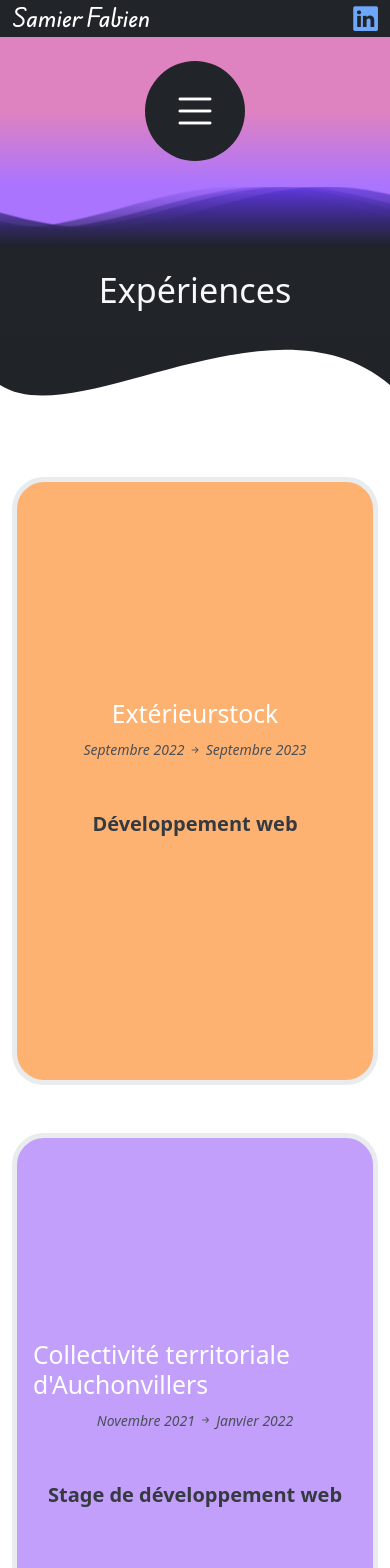
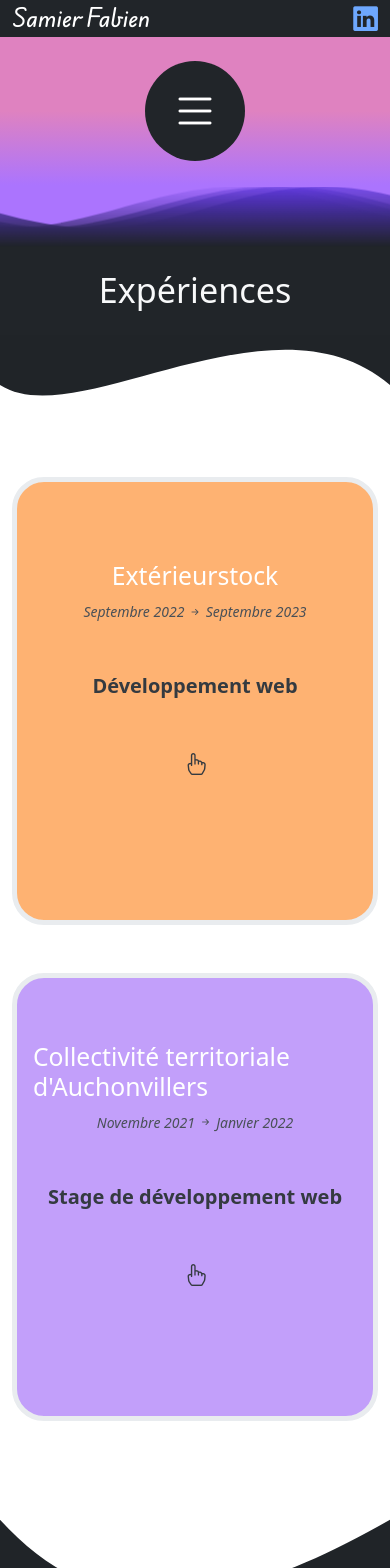
Before and after one commit to samier-fabien/samier_fabien_cv, a React (Vite) app: page /experiences in a window 390 px wide. Shown: the top 1568 px of the page. Built offline with nearby package versions, Linux system fonts and the light colour scheme.

Commit message:
Expériences: Adaptation au format mobile + changement incitation au clique sur les DoubleSidedCard se fait à l'aide d'une icône animée

```diff
--- a/src/css/doubleSidedCard.css
+++ b/src/css/doubleSidedCard.css
@@ -2,18 +2,8 @@
   transform-origin: center; /* définir l'origine de la rotation au centre */
   transition: transform 0.5s; /* animation de 0.5 secondes pour la rotation */
   cursor: pointer;
-  animation: rippleEffect 1.5s infinite ease-out;
 }
 
 .card-flip {
   transform: rotate3d(0, 1, 0, 360deg); /* rotation de 180 degrés */
 }
-
-@keyframes rippleEffect {
-  0% {
-    box-shadow: 0 0 0 0 rgba(199, 199, 199, 0.7);
-  }
-  100% {
-    box-shadow: 0 0 0 20px rgba(255, 0, 0, 0);
-  }
-}
--- /dev/null
+++ b/src/css/experiences.css
@@ -0,0 +1,49 @@
+@media (max-width: 576px) {
+  .list-elements-resize {
+    font-size: 0.7em !important;
+    padding: 0.4em !important;
+  }
+}
+
+.thumb-icon {
+  padding: 2rem;
+  font-size: 1.5rem;
+  animation: clickEffect 2s infinite;
+  cursor: pointer;
+}
+
+@keyframes clickEffect {
+  0% {
+    transform: scale(1) translateY(0);
+  }
+  75% {
+    transform: scale(1) translateY(0);
+  }
+  95% {
+    transform: scale(0.9) translateY(-4px);
+  }
+  100% {
+    transform: scale(1) translateY(0);
+  }
+}
+
+.ripple {
+  border-radius: 100%;
+  position: absolute;
+  width: 0.3rem;
+  height: 0.3rem;
+  top: 2.3rem;
+  left: 2.375rem;
+  animation: rippleEffect 2s infinite ease-out 1.9s;
+}
+
+@keyframes rippleEffect {
+  0% {
+    box-shadow: 0 0 0 0 rgba(96, 96, 96, 0.286);
+  }
+  25% {
+    box-shadow: 0 0 0 20px rgba(255, 0, 0, 0);
+  }
+  100% {
+  }
+}
--- a/src/routes/Experiences.jsx
+++ b/src/routes/Experiences.jsx
@@ -1,11 +1,33 @@
-import React from "react";
+import React, { useState, useEffect } from "react";
 import Transition from "../components/Transition";
 import FooterTransition from "../components/FooterTransition";
 import DoubleSidedCard from "../components/DoubleSidedCard";
 import SingleColContainer from "../components/SingleColContainer";
 import ListGroup from "../components/ListGroup";
+import "../css/experiences.css";
 
 export default function Experiences() {
+  const [singleColContainerHeight, setSingleColContainerHeight] = useState("initial");
+
+  useEffect(() => {
+    window.addEventListener("resize", handleResize);
+    handleResize();
+
+    return () => {
+      window.removeEventListener("resize", handleResize);
+    };
+  }, []);
+
+  function handleResize() {
+    if (window.innerWidth <= 576) {
+      setSingleColContainerHeight("28rem");
+      console.log("resize 30rem");
+    } else {
+      setSingleColContainerHeight("38rem");
+      console.log("resize 38rem");
+    }
+  }
+
   return (
     <>
       <div className="container-fluid py-4 text-center bg-dark text-light">
@@ -18,7 +40,7 @@ export default function Experiences() {
         transitionContainerClasses="bg-white"
         transitionFillColor="#202428"
       />
-      <SingleColContainer minHeight="38rem">
+      <SingleColContainer minHeight={singleColContainerHeight}>
         <DoubleSidedCard
           otherSide={
             <div className="d-flex flex-column align-items-center justify-content-center h-100">
@@ -37,7 +59,7 @@ export default function Experiences() {
                   "Rédaction d'articles sur les diverses technologies rencontrées et employées avec",
                   "Onenote en guise de base de connaissances",
                 ]}
-                listElementsCssClasses="border-indigo-100 text-gray-800"
+                listElementsCssClasses="border-indigo-100 text-gray-800 list-elements-resize"
                 listCssClasses="list-group-flush"
               />
             </div>
@@ -54,10 +76,13 @@ export default function Experiences() {
               </em>
             </p>
             <p className="card-text text-gray-800 lead fw-bold">Développement web</p>
+            <i className="bi bi-hand-index thumb-icon text-gray-800">
+              <span className="ripple"></span>
+            </i>
           </div>
         </DoubleSidedCard>
       </SingleColContainer>
-      <SingleColContainer minHeight="38rem">
+      <SingleColContainer minHeight={singleColContainerHeight}>
         <DoubleSidedCard
           otherSide={
             <div className="d-flex flex-column align-items-center justify-content-center h-100">
@@ -73,7 +98,7 @@ export default function Experiences() {
                   "Modélisation UML",
                   "Tests unitaires",
                 ]}
-                listElementsCssClasses="border-indigo-100 text-gray-800"
+                listElementsCssClasses="border-indigo-100 text-gray-800 list-elements-resize"
                 listCssClasses="list-group-flush"
               />
             </div>
@@ -91,6 +116,9 @@ export default function Experiences() {
                 </em>
               </p>
               <p className="card-text text-gray-800 lead fw-bold">Stage de développement web</p>
+              <i className="bi bi-hand-index thumb-icon text-gray-800">
+                <span className="ripple"></span>
+              </i>
             </div>
           </div>
         </DoubleSidedCard>
```
